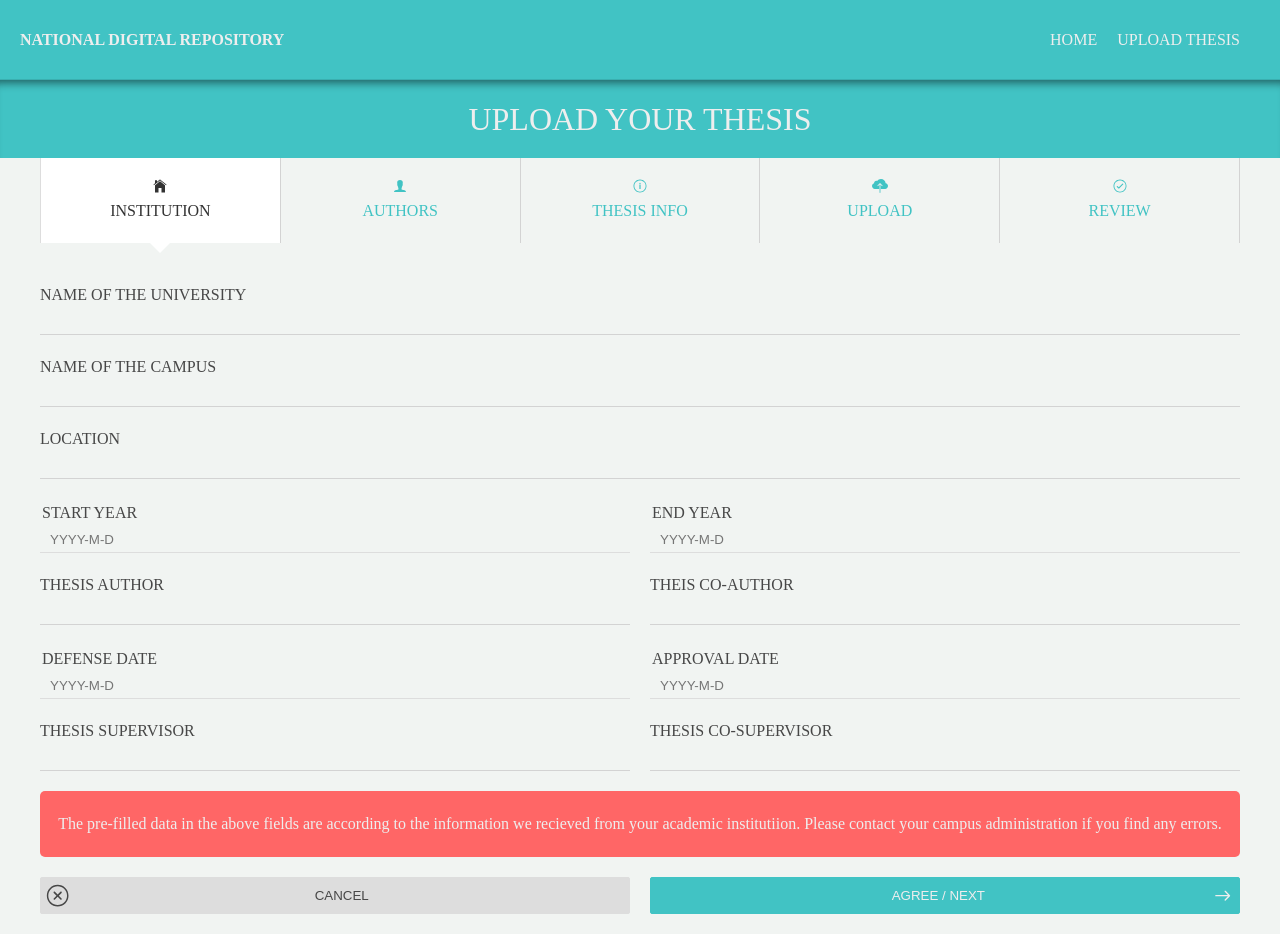
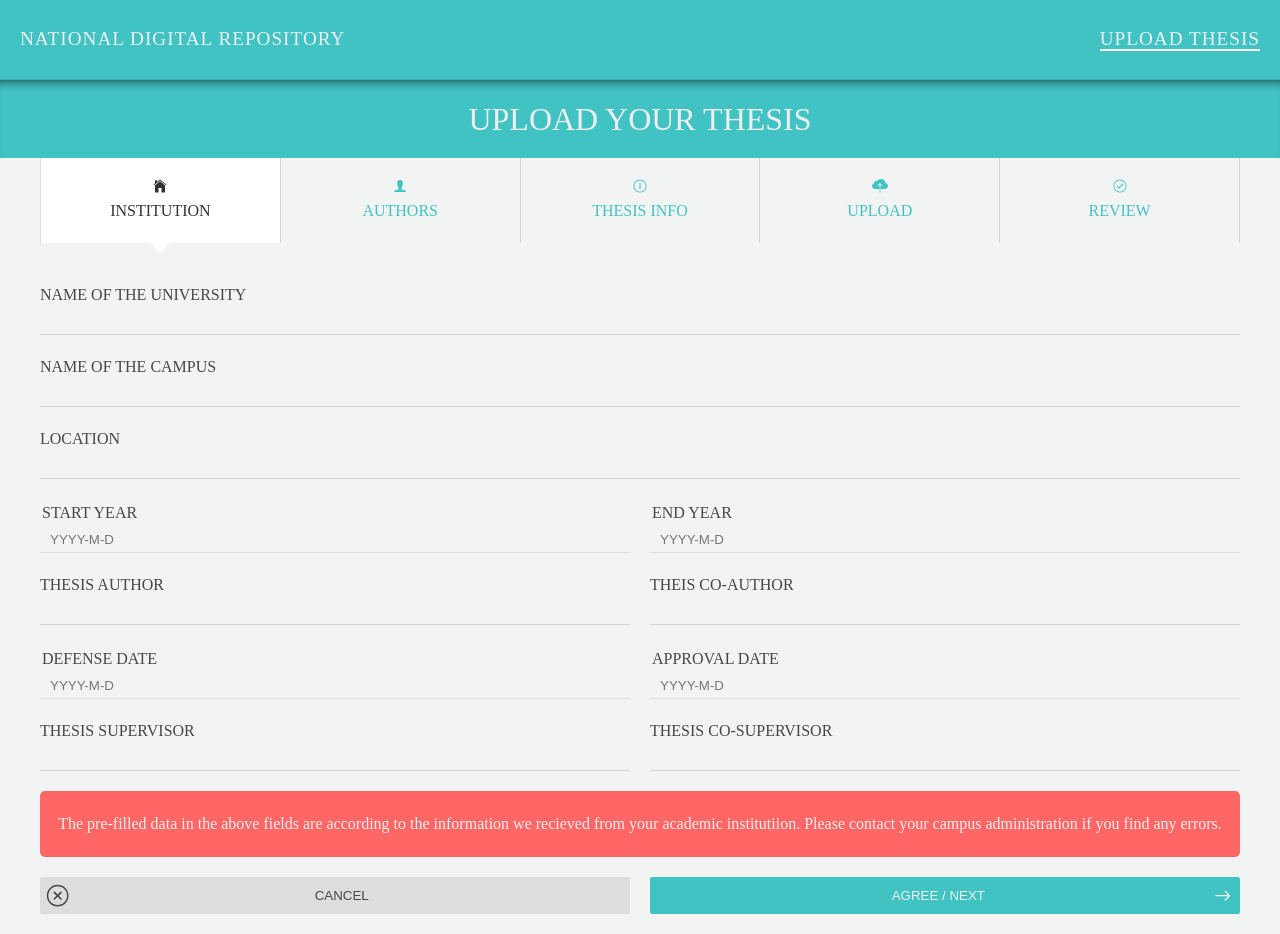
Before and after one commit to sumankharel/national-digital-repository, a React (Create React App) app: page /upload-thesis in a window 1280 px wide. Built offline with nearby package versions, Linux system fonts and the light colour scheme.

Commit message:
refactor header

```diff
--- a/src/components/landing/Header.js
+++ b/src/components/landing/Header.js
@@ -1,5 +1,5 @@
-import React from "react";
-import { Link } from "react-router-dom";
+import React, { Component } from "react";
+import { NavLink } from "react-router-dom";
 import styled from "styled-components";
 
 const StyledHeader = styled.header`
@@ -8,44 +8,38 @@ const StyledHeader = styled.header`
   height: 80px;
   display: grid;
   align-items: center;
-  grid-template-columns: 1fr auto auto;
+  grid-template-columns: 1fr auto;
   border-bottom: 1px solid ${props => props.theme.darkPrimary};
   background-color: ${props => props.theme.primary};
+  letter-spacing: 1px;
+  font-size: 1.2rem;
 
-  span {
+  a {
+    text-decoration: none;
+    color: #eee;
     text-transform: uppercase;
-    font-weight: bolder;
-
-    a {
-      text-decoration: none;
-      color: #eee;
-    }
   }
 
-  .routes {
-    float: right;
-
-    a {
-      color: #eee;
-      text-decoration: none;
-      text-transform: uppercase;
-      padding-right: 20px;
-    }
+  a.selected {
+    border-bottom: 2px solid #fff;
   }
 `;
 
-const Header = () => {
-  return (
-    <StyledHeader>
-      <span>
-        <Link to="/">National Digital Repository</Link>
-      </span>
-      <div className="routes">
-        <Link to="/">Home</Link>
-        <Link to="/upload-thesis">Upload Thesis</Link>
-      </div>
-    </StyledHeader>
-  );
-};
+class Header extends Component {
+  render() {
+    return (
+      <StyledHeader>
+        <div>
+          <NavLink to="/">National Digital Repository</NavLink>
+        </div>
+        <div>
+          <NavLink activeClassName="selected" to="/upload-thesis">
+            Upload Thesis
+          </NavLink>
+        </div>
+      </StyledHeader>
+    );
+  }
+}
 
 export default Header;
--- a/src/components/upload-thesis/NavBar.js
+++ b/src/components/upload-thesis/NavBar.js
@@ -53,6 +53,7 @@ const StyledItem = styled.div`
   color: ${props => (props.active ? "#333" : props.theme.primary)};
   background-color: ${props => (props.active ? "#fff" : "#F1F4F2")};
   position: relative;
+  transition: all 0.2s ease-in;
 
   &::after {
     content: "";
@@ -76,7 +77,6 @@ const StyledItem = styled.div`
   }
 
   &:hover {
-    background-color: #fff;
     cursor: pointer;
     color: #333;
   }
```
